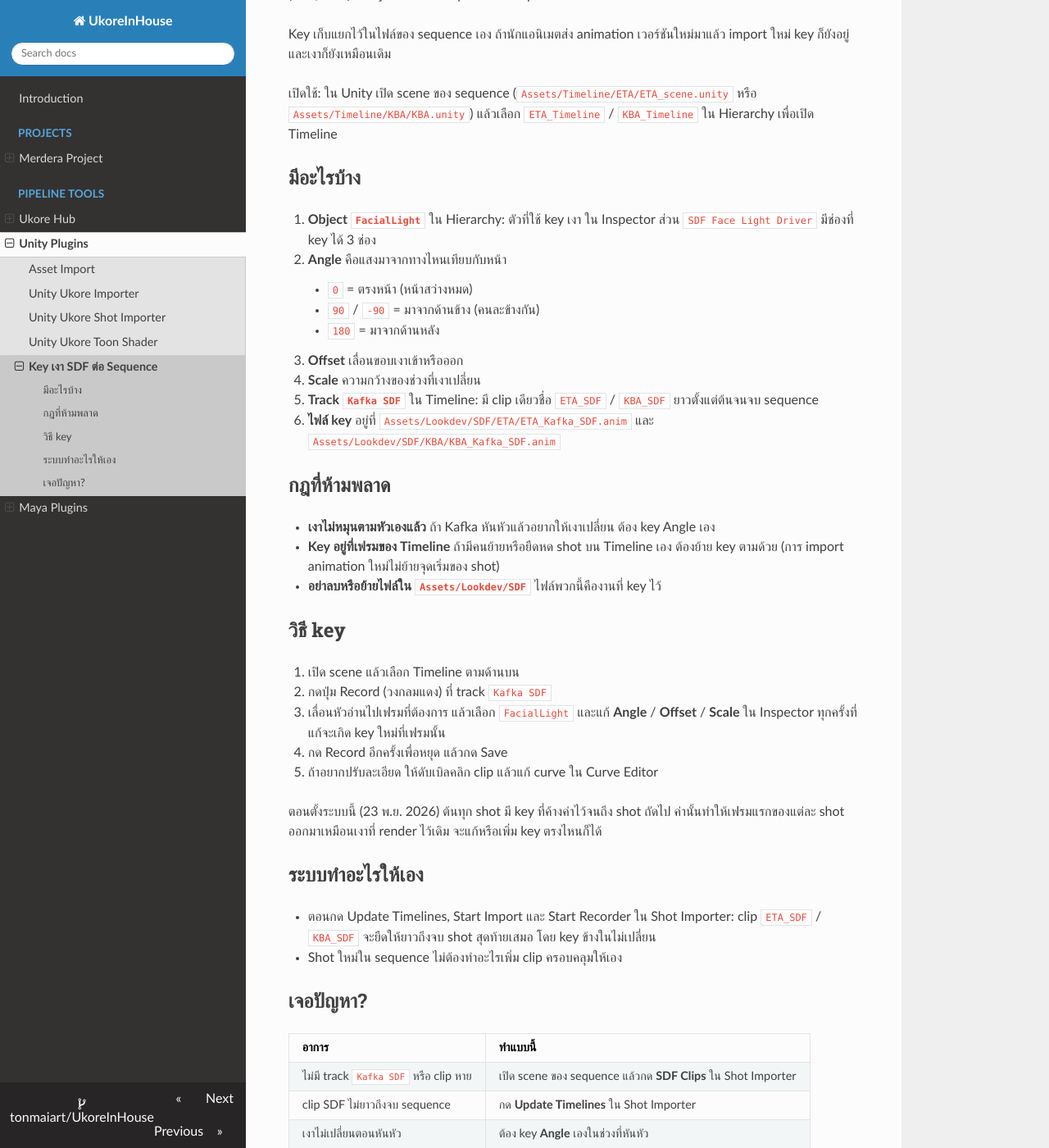
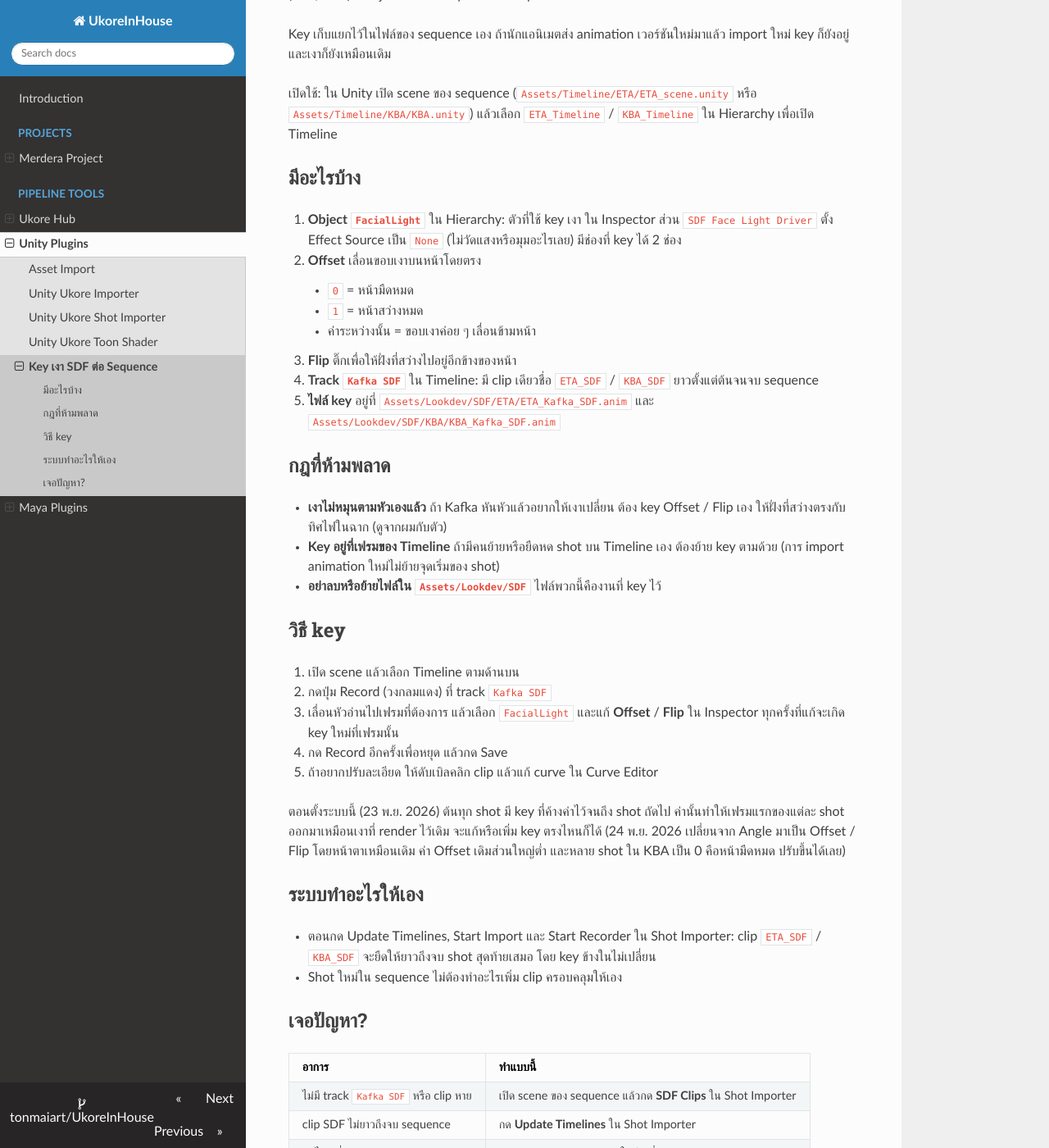
Before and after one commit to tonmaiart/UkoreInHouse, an MkDocs documentation site: the page built from docs/unity_ukore_toonshader/sdf-keys.md, in a window 1280 px wide and 1400 px high, scrolled down 202 px. Shown: the whole window at 82% size. Built offline with MkDocs 1.6.1, drawn with Linux system fonts in a browser that asks for light colours; nearby versions of some CDN libraries; some of the changed text lies outside the part shown.

Commit message:
SDF face keys: Offset + Flip only (Effect Source None)
Co-Authored-By: Claude Opus 5.5 <noreply@anthropic.com>

```diff
--- a/docs/unity_ukore_toonshader/sdf-keys.md
+++ b/docs/unity_ukore_toonshader/sdf-keys.md
@@ -8,19 +8,18 @@ Key เก็บแยกไว้ในไฟล์ของ sequence เอง
 
 ## มีอะไรบ้าง
 
-1. **Object `FacialLight`** ใน Hierarchy: ตัวที่ใช้ key เงา ใน Inspector ส่วน `SDF Face Light Driver` มีช่องที่ key ได้ 3 ช่อง
-   - **Angle** คือแสงมาจากทางไหนเทียบกับหน้า
-     - `0` = ตรงหน้า (หน้าสว่างหมด)
-     - `90` / `-90` = มาจากด้านข้าง (คนละข้างกัน)
-     - `180` = มาจากด้านหลัง
-   - **Offset** เลื่อนขอบเงาเข้าหรือออก
-   - **Scale** ความกว้างของช่วงที่เงาเปลี่ยน
+1. **Object `FacialLight`** ใน Hierarchy: ตัวที่ใช้ key เงา ใน Inspector ส่วน `SDF Face Light Driver` ตั้ง Effect Source เป็น `None` (ไม่วัดแสงหรือมุมอะไรเลย) มีช่องที่ key ได้ 2 ช่อง
+   - **Offset** เลื่อนขอบเงาบนหน้าโดยตรง
+     - `0` = หน้ามืดหมด
+     - `1` = หน้าสว่างหมด
+     - ค่าระหว่างนั้น = ขอบเงาค่อย ๆ เลื่อนข้ามหน้า
+   - **Flip** ติ๊กเพื่อให้ฝั่งที่สว่างไปอยู่อีกข้างของหน้า
 2. **Track `Kafka SDF`** ใน Timeline: มี clip เดียวชื่อ `ETA_SDF` / `KBA_SDF` ยาวตั้งแต่ต้นจนจบ sequence
 3. **ไฟล์ key** อยู่ที่ `Assets/Lookdev/SDF/ETA/ETA_Kafka_SDF.anim` และ `Assets/Lookdev/SDF/KBA/KBA_Kafka_SDF.anim`
 
 ## กฎที่ห้ามพลาด
 
-- **เงาไม่หมุนตามหัวเองแล้ว** ถ้า Kafka หันหัวแล้วอยากให้เงาเปลี่ยน ต้อง key Angle เอง
+- **เงาไม่หมุนตามหัวเองแล้ว** ถ้า Kafka หันหัวแล้วอยากให้เงาเปลี่ยน ต้อง key Offset / Flip เอง ให้ฝั่งที่สว่างตรงกับทิศไฟในฉาก (ดูจากผมกับตัว)
 - **Key อยู่ที่เฟรมของ Timeline** ถ้ามีคนย้ายหรือยืดหด shot บน Timeline เอง ต้องย้าย key ตามด้วย (การ import animation ใหม่ไม่ย้ายจุดเริ่มของ shot)
 - **อย่าลบหรือย้ายไฟล์ใน `Assets/Lookdev/SDF`** ไฟล์พวกนี้คืองานที่ key ไว้
 
@@ -28,11 +27,11 @@ Key เก็บแยกไว้ในไฟล์ของ sequence เอง
 
 1. เปิด scene แล้วเลือก Timeline ตามด้านบน
 2. กดปุ่ม Record (วงกลมแดง) ที่ track `Kafka SDF`
-3. เลื่อนหัวอ่านไปเฟรมที่ต้องการ แล้วเลือก `FacialLight` และแก้ **Angle** / **Offset** / **Scale** ใน Inspector ทุกครั้งที่แก้จะเกิด key ใหม่ที่เฟรมนั้น
+3. เลื่อนหัวอ่านไปเฟรมที่ต้องการ แล้วเลือก `FacialLight` และแก้ **Offset** / **Flip** ใน Inspector ทุกครั้งที่แก้จะเกิด key ใหม่ที่เฟรมนั้น
 4. กด Record อีกครั้งเพื่อหยุด แล้วกด Save
 5. ถ้าอยากปรับละเอียด ให้ดับเบิลคลิก clip แล้วแก้ curve ใน Curve Editor
 
-ตอนตั้งระบบนี้ (23 พ.ย. 2026) ต้นทุก shot มี key ที่ค้างค่าไว้จนถึง shot ถัดไป ค่านั้นทำให้เฟรมแรกของแต่ละ shot ออกมาเหมือนเงาที่ render ไว้เดิม จะแก้หรือเพิ่ม key ตรงไหนก็ได้
+ตอนตั้งระบบนี้ (23 พ.ย. 2026) ต้นทุก shot มี key ที่ค้างค่าไว้จนถึง shot ถัดไป ค่านั้นทำให้เฟรมแรกของแต่ละ shot ออกมาเหมือนเงาที่ render ไว้เดิม จะแก้หรือเพิ่ม key ตรงไหนก็ได้ (24 พ.ย. 2026 เปลี่ยนจาก Angle มาเป็น Offset / Flip โดยหน้าตาเหมือนเดิม ค่า Offset เดิมส่วนใหญ่ต่ำ และหลาย shot ใน KBA เป็น 0 คือหน้ามืดหมด ปรับขึ้นได้เลย)
 
 ## ระบบทำอะไรให้เอง
 
@@ -45,5 +44,6 @@ Key เก็บแยกไว้ในไฟล์ของ sequence เอง
 | --- | --- |
 | ไม่มี track `Kafka SDF` หรือ clip หาย | เปิด scene ของ sequence แล้วกด **SDF Clips** ใน Shot Importer |
 | clip SDF ไม่ยาวถึงจบ sequence | กด **Update Timelines** ใน Shot Importer |
-| เงาไม่เปลี่ยนตอนหันหัว | ต้อง key **Angle** เองในช่วงที่หันหัว |
-| หน้าสว่างหมดหรือมืดหมด | ดูค่า **Angle** (ใกล้ 0 = สว่างหมด, ใกล้ 180 = มืดหมด) และ **Scale** |
+| เงาไม่เปลี่ยนตอนหันหัว | ต้อง key **Offset** / **Flip** เองในช่วงที่หันหัว |
+| หน้าสว่างหมดหรือมืดหมด | ดูค่า **Offset** (0 = มืดหมด, 1 = สว่างหมด) |
+| หน้าดูเหมือนโดนไฟสองทาง | ฝั่งสว่างของหน้าไม่ตรงกับไฟที่ผมและตัว ลองสลับ **Flip** |
```
Also changed, not shown: docs/unity_ukore_toonshader/quick-start.md (+2 -2 lines).
